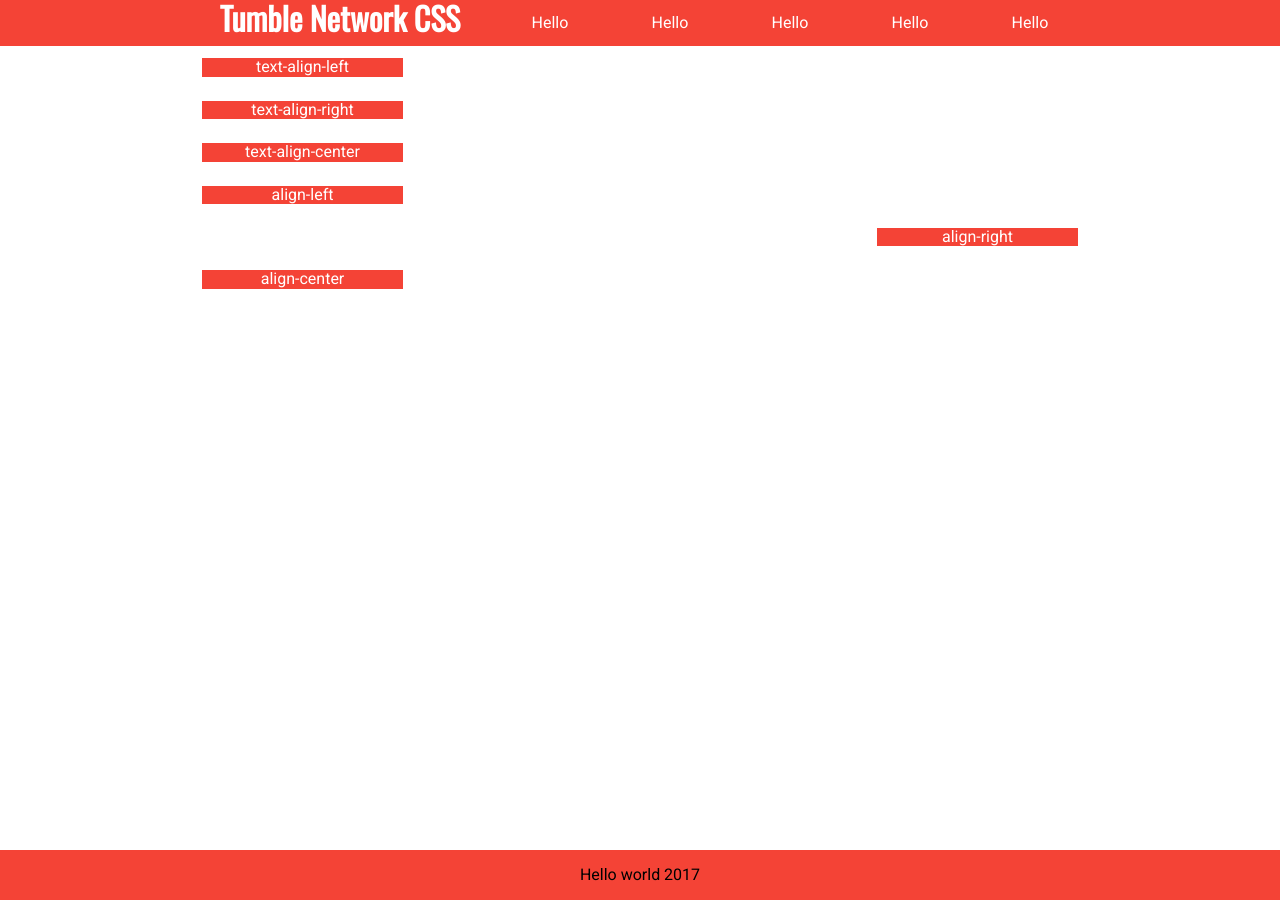
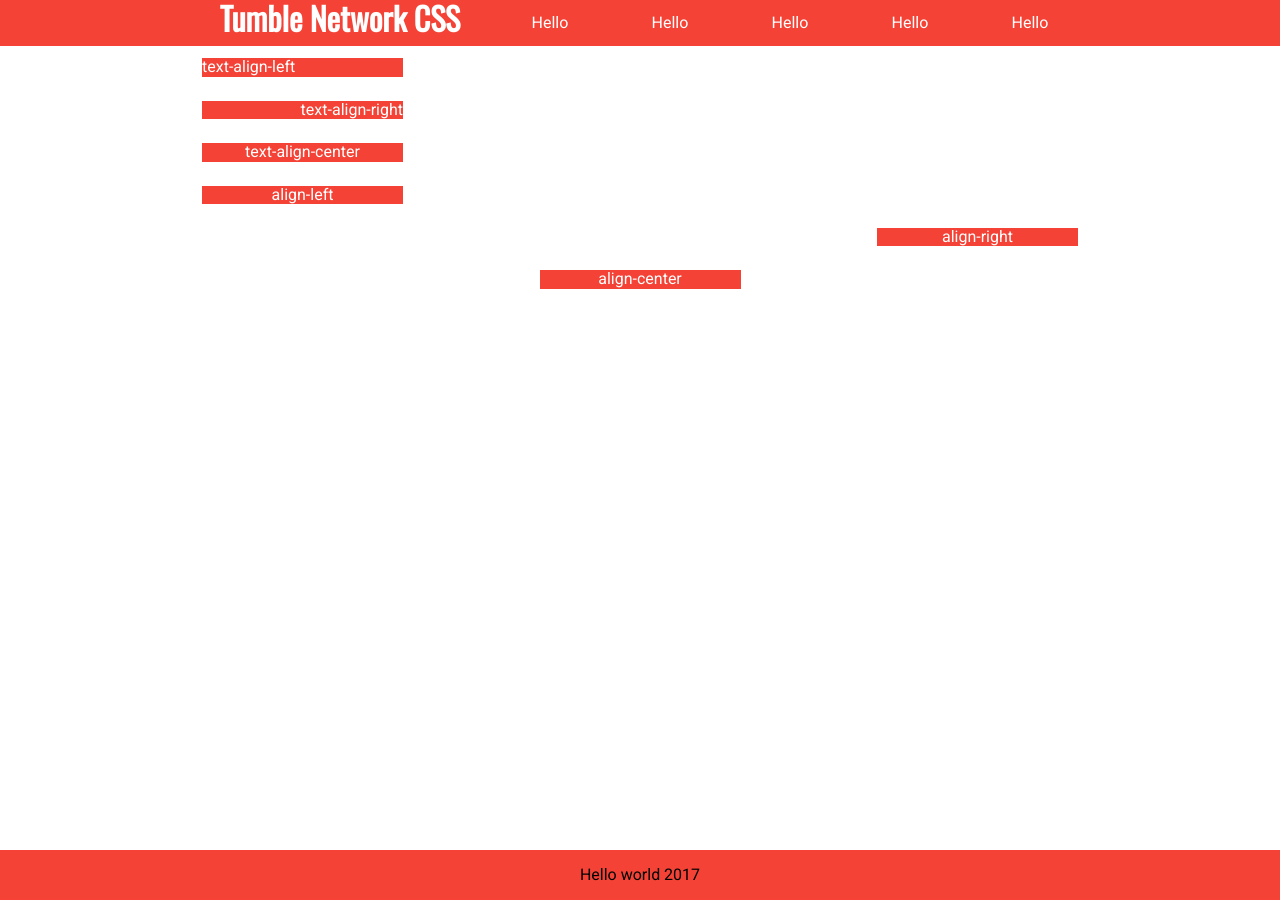
Before and after one commit to tumblenet/tumblenet-css, a Jekyll site: the page built from align-test.html, in a window 1280 px wide. Built offline with Jekyll 4.4.1, drawn with Linux system fonts in a browser that asks for light colours.

Commit message:
Update tumblenet.min.html

```diff
--- a/css/tumblenet.min.html
+++ b/css/tumblenet.min.html
@@ -239,7 +239,7 @@ max-width: {{ i }}%;
 {% endfor %}
 
 {% for i in (1..3) %}
-{% capture alignment %} {% cycle 'left','right','center' %}{% endcapture %}
+{% capture alignment %}{% cycle 'left','right','center' %}{% endcapture %}
 .tn-text-align-{{alignment}} {
     text-align: {{alignment}};
 }
@@ -248,6 +248,7 @@ max-width: {{ i }}%;
 {% for i in (1..3) %}
 .tn-align-{% cycle 'left','right','center' %} {
     {% cycle ' float: left;',' float: right;','margin-right: auto;
-   margin-left: auto;' %};
+   margin-left: auto;
+float: none;' %};
 }
 {% endfor %}
```
